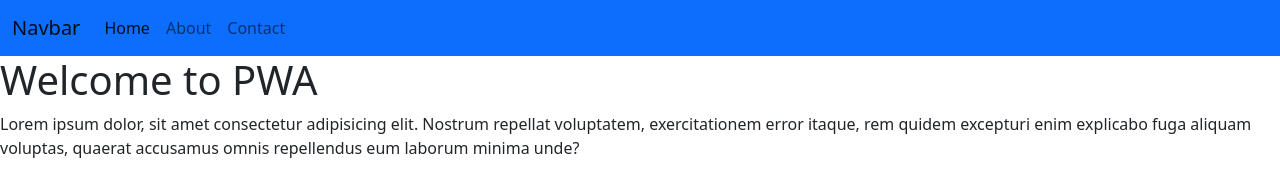
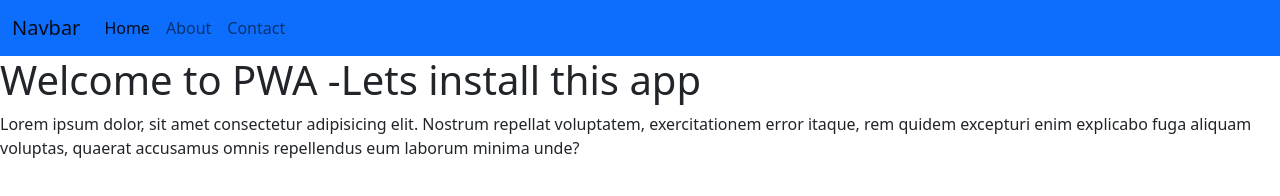
Before and after one commit to PatilSau/PWANew, a plain HTML site: page index.html in a window 1280 px wide. Drawn offline with nearby package versions, Linux system fonts and the light colour scheme.

Commit message:
changed index

```diff
--- a/index.html
+++ b/index.html
@@ -25,7 +25,7 @@
             </div>
         </div>
     </nav>
-    <h1>Welcome to PWA</h1>
+    <h1>Welcome to PWA -Lets install this app</h1>
     <p>Lorem ipsum dolor, sit amet consectetur adipisicing elit. Nostrum repellat voluptatem, exercitationem error
         itaque, rem quidem excepturi enim explicabo fuga aliquam voluptas, quaerat accusamus omnis repellendus eum
         laborum minima unde?</p>
```
Also changed, not shown: assets/images/SKILLHUB-144-144.png (added), assets/images/SKILLHUB-192-192.png (added), assets/images/SKILLHUB-48-48.png (added), assets/images/SKILLHUB-512-512.png (added), assets/images/SKILLHUB-72-72.png (added), assets/images/SKILLHUB-96-96.png (added), manifest.json.
